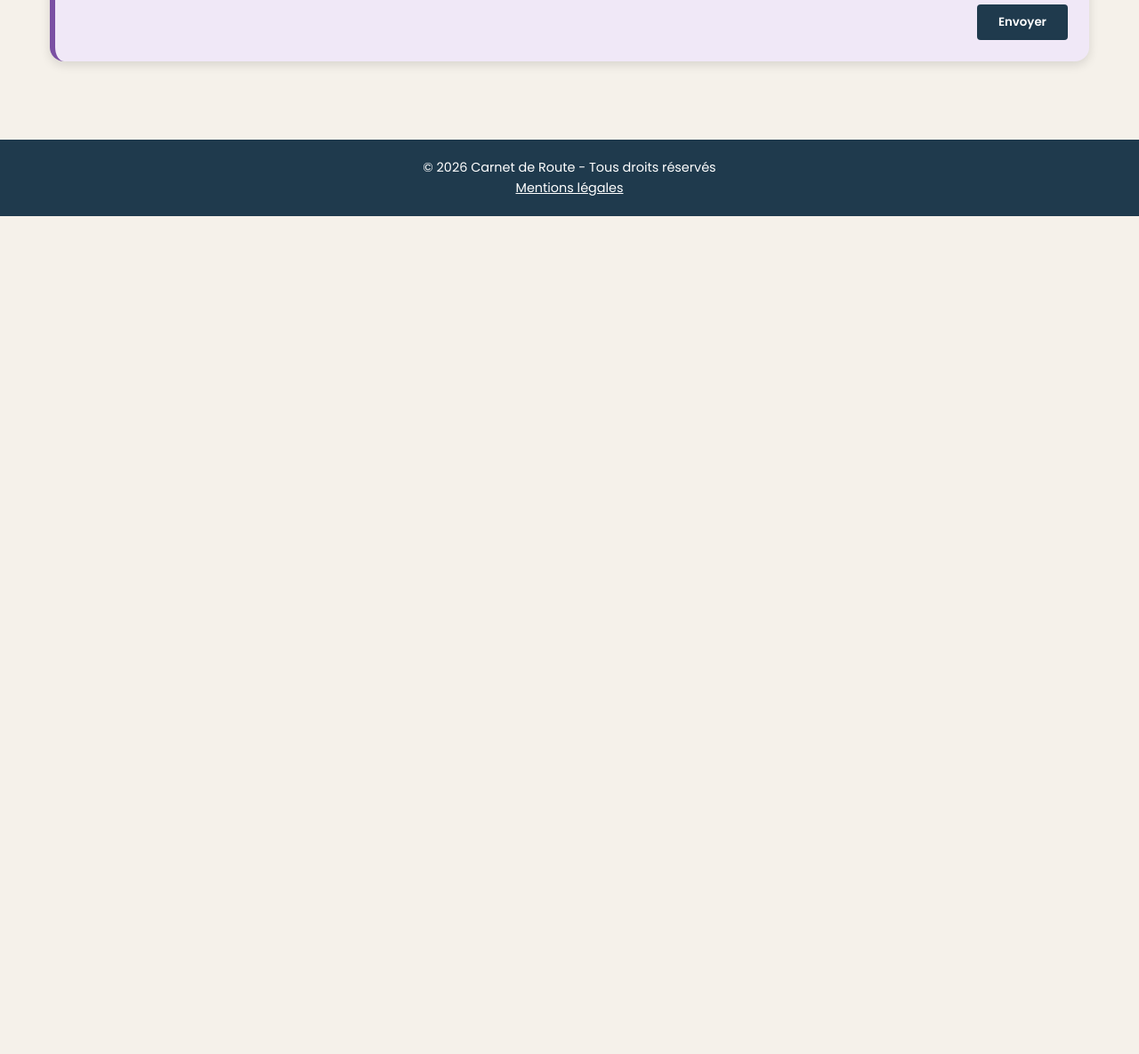
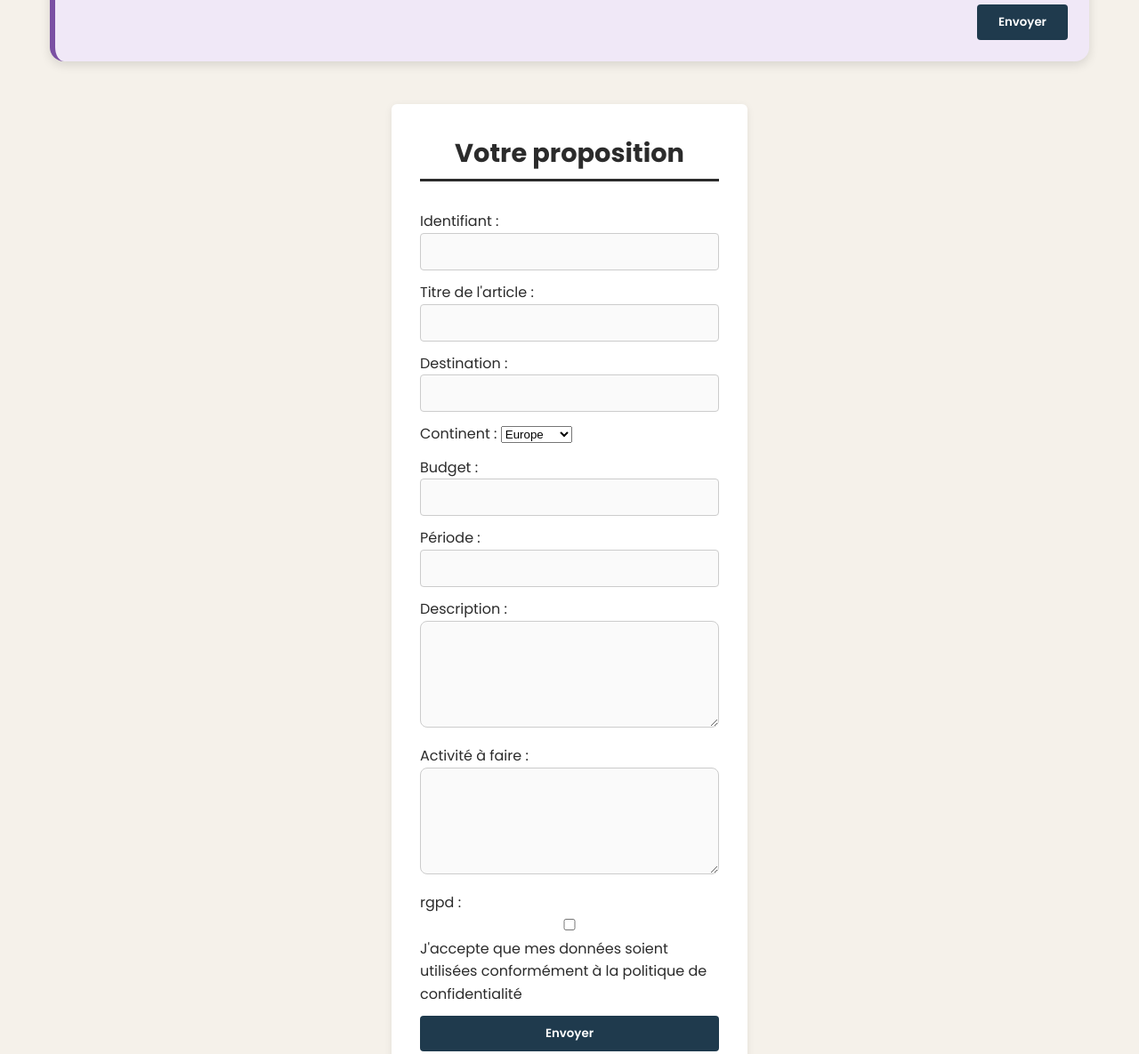
Before and after one commit to ErwannJardillet/L221, a plain HTML site: page index.html in a window 1280 px wide. Shown: the part 3825-5010 px from the top of the page at 89% size. Before the commit the page ends 4068 px from the top, so only its background shows below. Drawn offline with Linux system fonts and the light colour scheme.

Commit message:
add form

```diff
--- a/index.html
+++ b/index.html
@@ -144,6 +144,67 @@
                     </article>
                 </div>
             </section>
+
+            <section>
+                <form>
+                    <h2>Votre proposition</h2>
+
+                    <div class="input-container">
+                        <label for="identifiant">Identifiant :</label>
+                        <input type="text" id="identifiant" name="identifiant" required>
+                    </div>
+
+                    <div class="input-container">
+                        <label for="titre">Titre de l'article :</label>
+                        <input type="text" id="titre" name="titre" required>
+                    </div>
+
+                    <div class="input-container">
+                        <label for="destination">Destination :</label>
+                        <input type="text" id="destination" name="destination" required>
+                    </div>
+
+                    <div class="input-container">
+                        <label for="continent">Continent :</label>
+                        <select id="continent" name="continent" required>
+                            <option value="europe">Europe</option>
+                            <option value="afrique">Afrique</option>
+                            <option value="asie">Asie</option>
+                            <option value="oceanie">Océanie</option>
+                            <option value="amerique">Amérique</option>
+                        </select>
+                    </div>
+
+                    <div class="input-container">
+                        <label for="budget">Budget :</label>
+                        <input type="text" id="budget" name="budget" required>
+                    </div>
+
+                    <div class="input-container">
+                        <label for="periode">Période :</label>
+                        <input type="text" id="periode" name="periode" required>
+                    </div>
+
+                    <div class="input-container">
+                        <label for="description">Description :</label>
+                        <textarea type="text" id="description" name="description" required></textarea>
+                    </div>
+
+                    <div class="input-container">
+                        <label for="activite">Activité à faire :</label>
+                        <textarea type="text" id="activite" name="activite" required></textarea>
+                    </div>
+
+                    <div class="input-container">
+                        <legend>rgpd :</legend>
+                        <input type="checkbox" id="rgpd" name="rgpd" required>
+                        <label for="rgpd">J'accepte que mes données soient utilisées conformément à la politique de confidentialité</label>
+                    </div>
+
+                    <button type="submit">Envoyer</button>
+
+                </form>
+            </section>
         </main>
 
         <footer>
```
